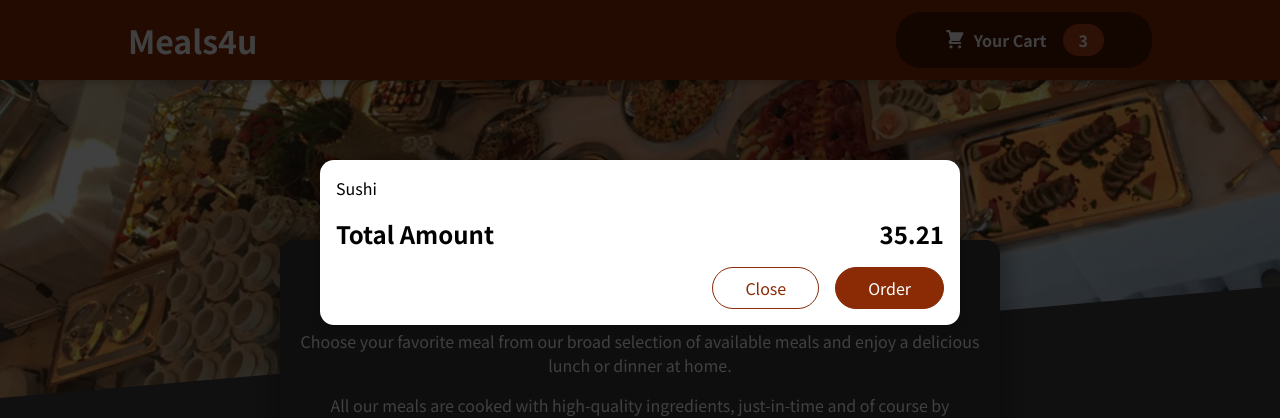
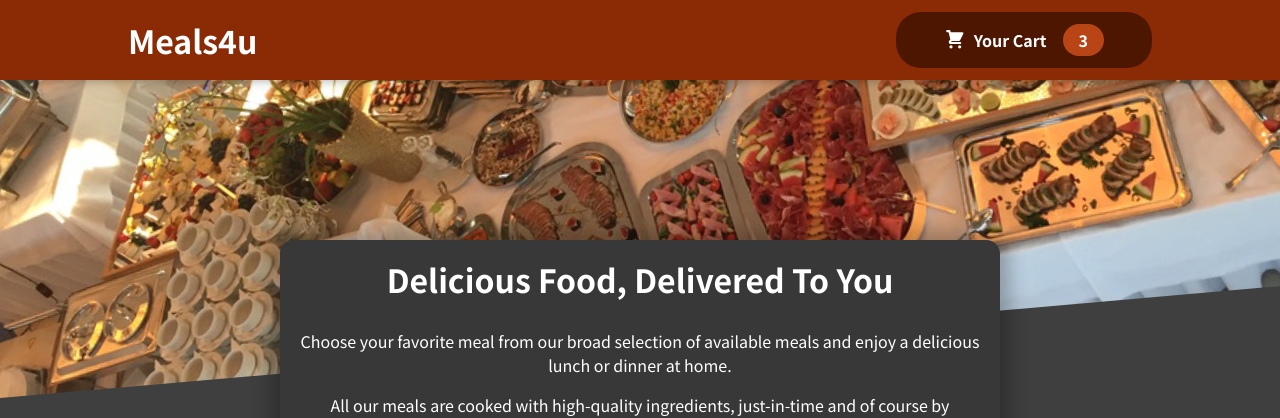
Before and after one commit to nhooley1/react-food-order-app, a React (Create React App) app: page / in a window 1280 px wide. Shown: the top 418 px of the page. Built offline with nearby package versions, Linux system fonts and the light colour scheme.

Commit message:
add state to modal, add handler functions for modal

```diff
--- a/src/App.js
+++ b/src/App.js
@@ -1,13 +1,22 @@
-import { Fragment } from 'react';
+import { Fragment, useState } from 'react';
 import Header from './Layout/Header';
 import Meals from './Meals/Meals';
 import Cart from './Cart/Cart';
 
 function App() {
+  const [isModalShown, setIsModalShown] = useState(false);
+
+  const openModalHandler = () => {
+    setIsModalShown(true);
+  };
+
+  const closeModalHandler = () => {
+    setIsModalShown(false);
+  };
   return (
     <Fragment>
-      <Cart />
-      <Header />
+      {isModalShown && <Cart onCloseModel={closeModalHandler} />}
+      <Header onOpenModel={openModalHandler} />
       <Meals />
     </Fragment>
   );
--- a/src/Cart/Cart.js
+++ b/src/Cart/Cart.js
@@ -18,7 +18,9 @@ const Cart = (props) => {
         <span> 35.21</span>
       </div>
       <div className={classes.actions}>
-        <button className={classes['button--alt']}>Close</button>
+        <button className={classes['button--alt']} onClick={props.onCloseModel}>
+          Close
+        </button>
         <button className={classes.button}>Order</button>
       </div>
     </Modal>
--- a/src/Layout/Header.js
+++ b/src/Layout/Header.js
@@ -8,7 +8,7 @@ const Header = (props) => {
     <Fragment>
       <header className={classes.header}>
         <h1>Meals4u</h1>
-        <HeaderCartButton />
+        <HeaderCartButton onClick={props.onOpenModel} />
       </header>
       <div className={classes['main-image']}>
         <img src={mealImage} alt="food init" />
--- a/src/Layout/HeaderCartButton.js
+++ b/src/Layout/HeaderCartButton.js
@@ -3,7 +3,7 @@ import classes from './HeaderCartButton.module.css';
 
 const HeaderCartButton = (props) => {
   return (
-    <button className={classes.button}>
+    <button className={classes.button} onClick={props.onClick}>
       <span className={classes.icon}>
         <CartIcon />
       </span>
```
Also changed, not shown: 1 other file (tests, documents, lock files or other folders).
